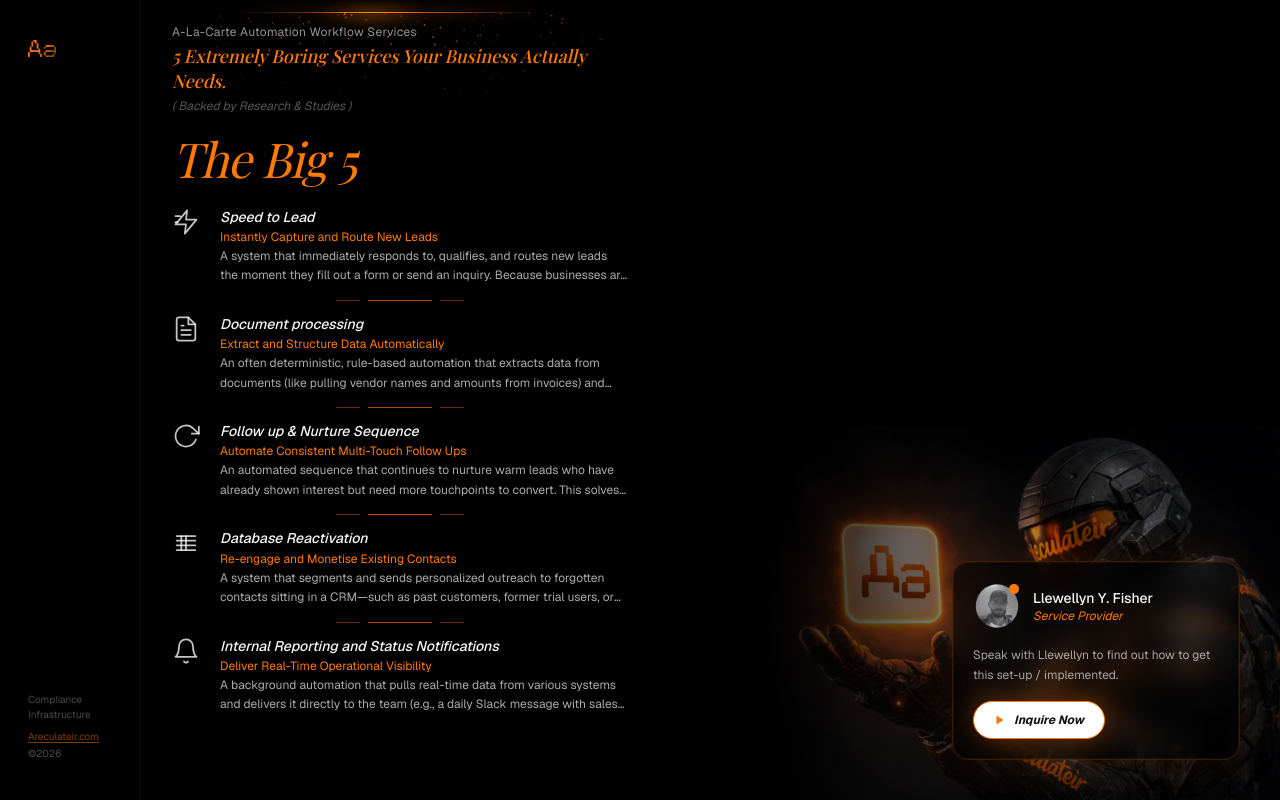
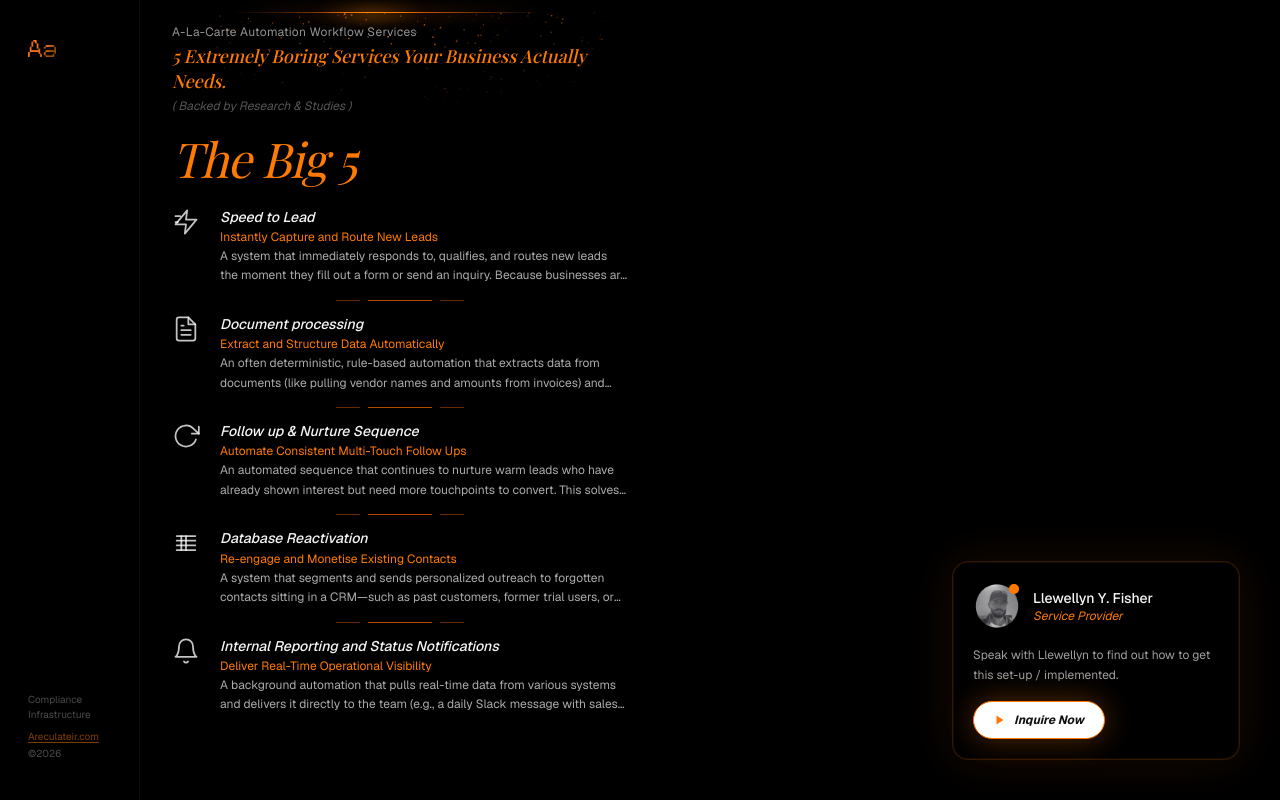
Before and after one commit to telluricaquarian/areculateirservices, a Next.js app: page / in a window 1280 px wide. Built offline with nearby package versions, Linux system fonts and the light colour scheme; a web font is replaced by a local one.

Commit message:
remove desktop spartan image

```diff
--- a/app/page.tsx
+++ b/app/page.tsx
@@ -14,21 +14,6 @@ export default function Home() {
           DESKTOP LAYOUT — 3-zone cinematic composition
           ============================================================ */}
       <div className="hidden md:flex relative h-screen overflow-hidden">
-
-        {/* === ZONE 3: Bottom-right Spartan visual anchor === */}
-        <div className="absolute bottom-0 right-0 w-[44%] h-[88%] pointer-events-none select-none">
-          <Image
-            src="/aalogoholdingspartan.png"
-            alt="Armored figure"
-            fill
-            className="object-contain object-bottom"
-            priority
-          />
-          {/* Left-edge fade so center text stays legible */}
-          <div className="absolute inset-0 bg-gradient-to-r from-background via-background/40 to-transparent" />
-          {/* Top fade — blends figure into dark background */}
-          <div className="absolute inset-0 bg-gradient-to-b from-background/60 via-transparent to-transparent" />
-        </div>
 
         {/* === ZONE 1: Left rail — logo + compliance footer === */}
         <div className="relative z-10 flex flex-col justify-between w-[140px] flex-shrink-0 py-10 px-7 border-r border-white/[0.05]">
```
